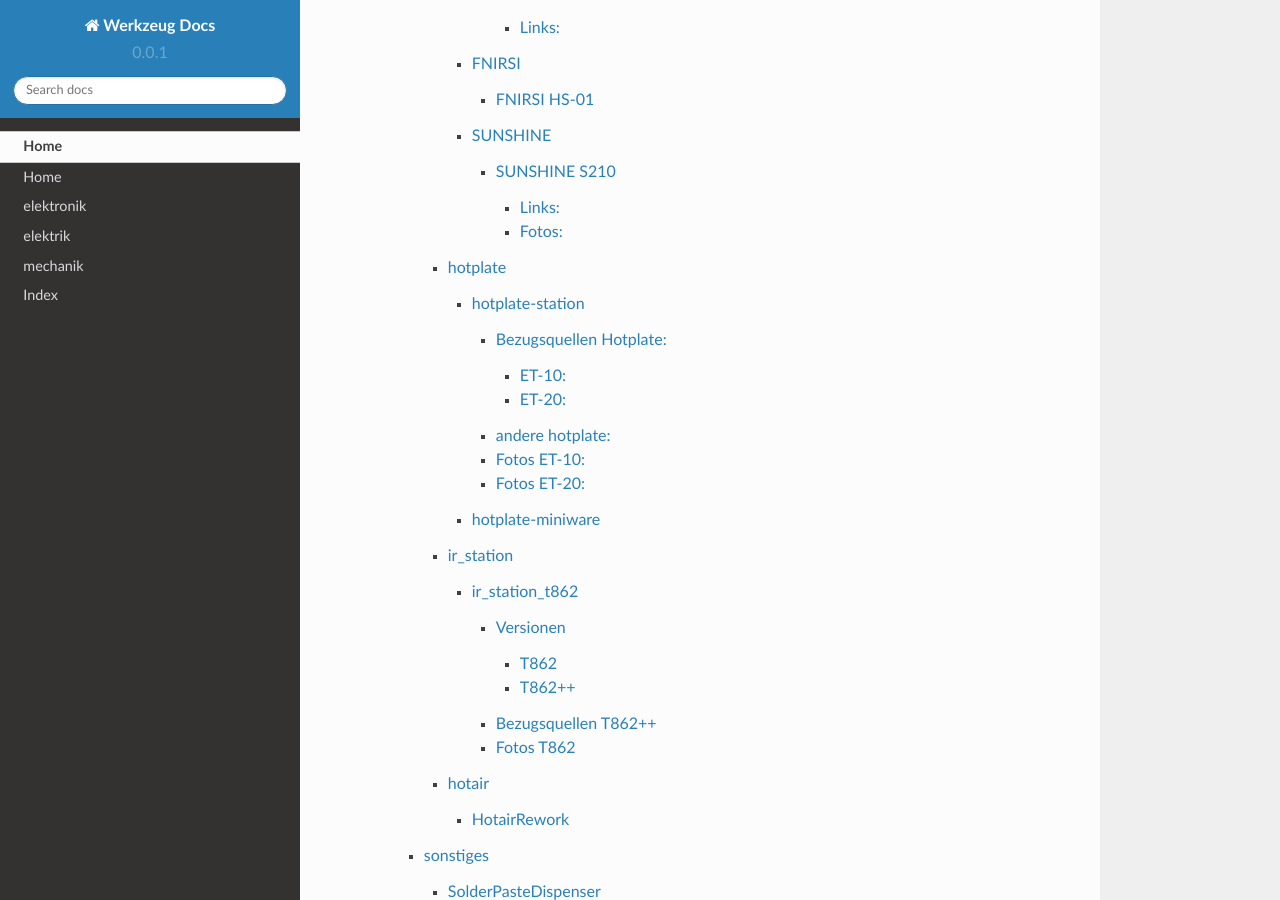
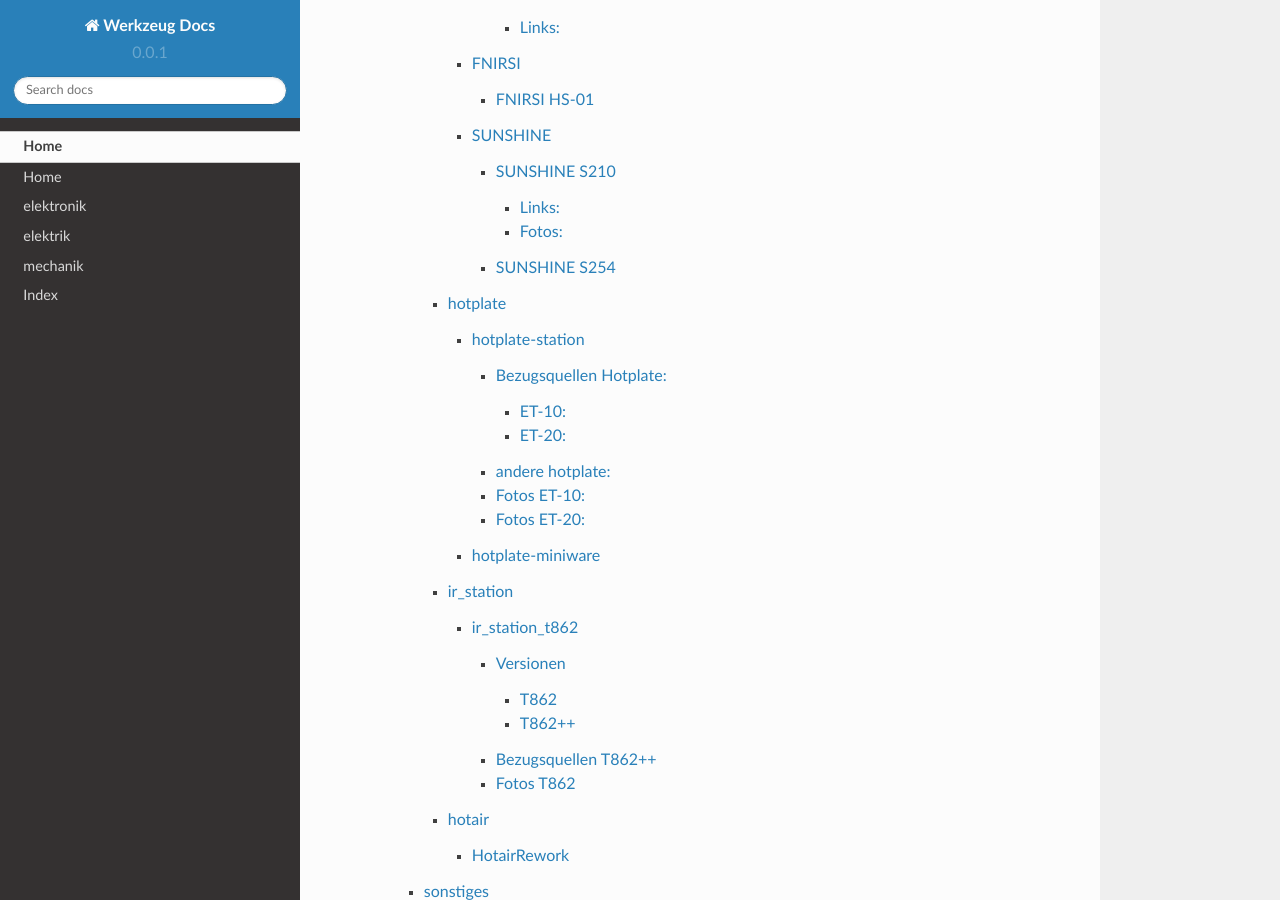
Before and after one commit to diplfranzhoepfinger/werkzeug-docs, a Sphinx documentation site: the page built from docs/index.md, in a window 1280 px wide and 900 px high, scrolled down 2157 px. Built offline with Sphinx 7.4.7 and the Read the Docs theme 2.0.0, drawn with Linux system fonts in a browser that asks for light colours.

Commit message:
second Model.

````diff
--- /dev/null
+++ b/docs/elektronik/loeten/heisses_werkzeug/loetkolben/sunshine/SUNSHINE-S254.md
@@ -0,0 +1 @@
+# SUNSHINE S254
--- a/docs/elektronik/loeten/heisses_werkzeug/loetkolben/sunshine/sunshine.md
+++ b/docs/elektronik/loeten/heisses_werkzeug/loetkolben/sunshine/sunshine.md
@@ -2,4 +2,5 @@
 
 ```{toctree}
 SUNSHINE-S210
+SUNSHINE-S254
 ```
````
